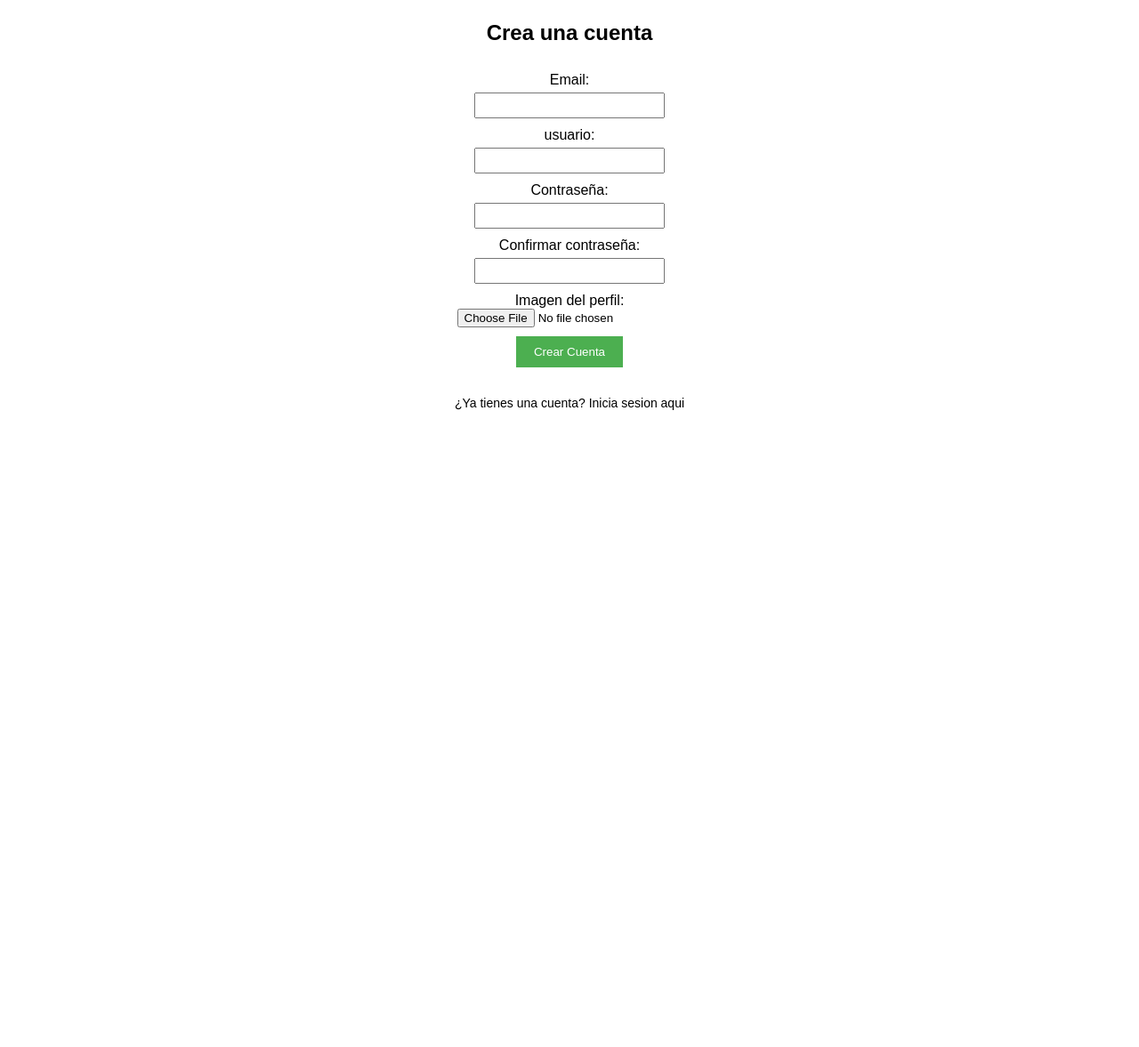
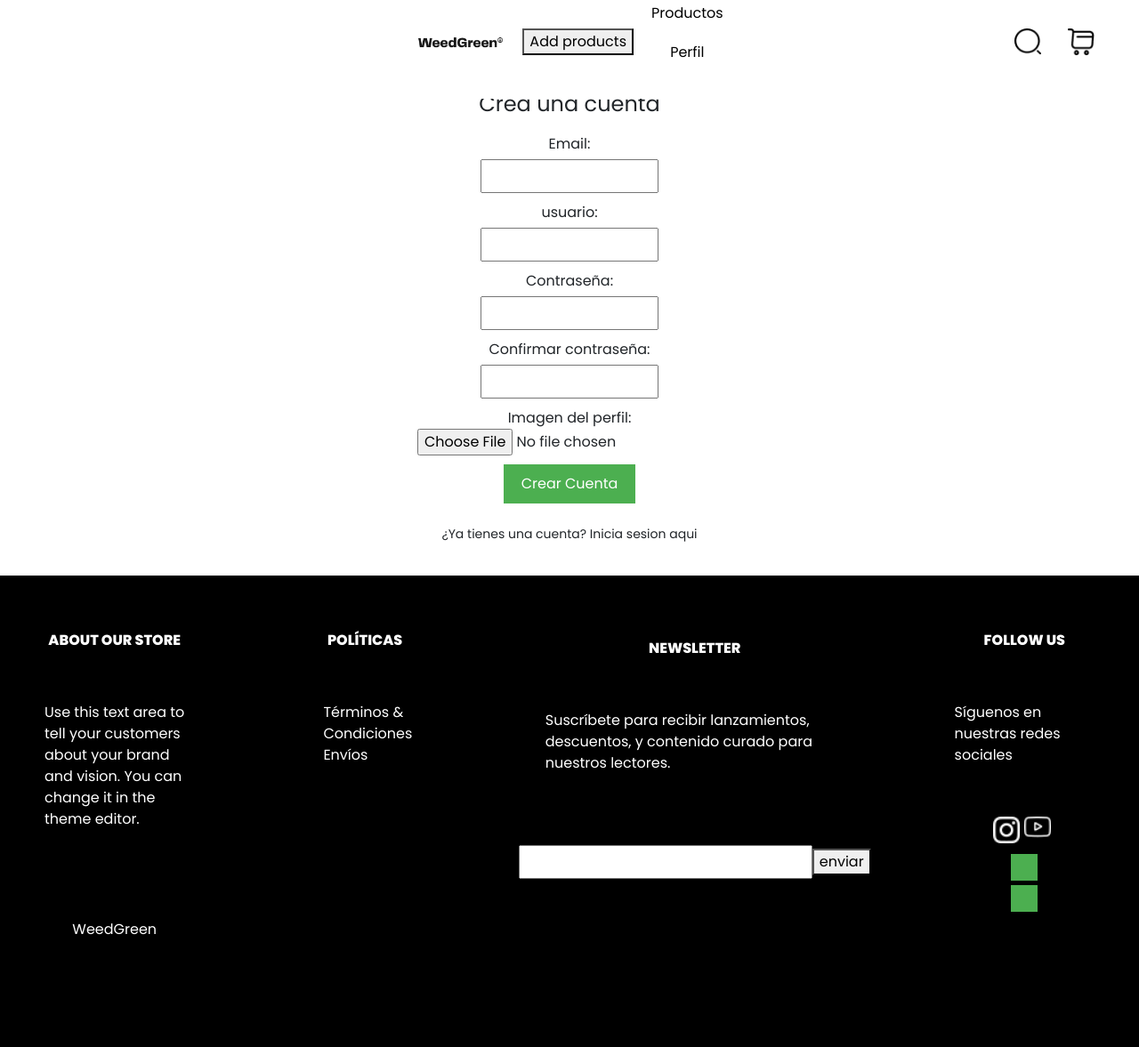
Before and after one commit to tats1820/EwwdGreen-vite, a website built with Vite: page src/sign-in/index.html in a window 1280 px wide. Shown: the part 17-1194 px from the top of the page at 89% size. Before the commit the page ends 800 px from the top, so only its background shows below. Built offline with nearby package versions, Linux system fonts and the light colour scheme; some packages are replaced by stand-ins of ours; no server answers.

Commit message:
correcciones de header

```diff
--- a/src/firebase.js
+++ b/src/firebase.js
@@ -47,7 +47,7 @@ const app = initializeApp(firebaseConfig);
 const db = getFirestore(app);
 const storage = getStorage(app);
 const auth = getAuth(app);
-/*
+
 onAuthStateChanged(auth, (user) => {
     console.log('hubo un cambio en auth')
     if (user) {
@@ -56,7 +56,7 @@ onAuthStateChanged(auth, (user) => {
     } else {
         userValidation(false)
     }
-});*/
+});
 
 export async function getProdcuts() {
     const allProducts = [];
--- a/src/global.css
+++ b/src/global.css
@@ -28,6 +28,8 @@
   .buttonBuyAndSearchHeader {
     display: flex;
     position: absolute;
+    justify-content: center;
+    flex-direction: row;
     margin-right: 30px;
     right: 0;
     gap: 20px;
--- a/src/log-in/style.css
+++ b/src/log-in/style.css
@@ -23,7 +23,7 @@ a {
     display: flex;
     justify-content: space-between;
     align-items: center;
-    padding: 10px;
+    padding: 0px;
     background-color: #f2f2f2;
 }
 
@@ -38,6 +38,10 @@ a {
 
 .productListHeader a {
     color: #000;
+}
+
+.text-iniciasesion{
+    padding-top: 50px;
 }
 
 /* Estilos del formulario de inicio de sesión */
--- a/src/sign-in/index.html
+++ b/src/sign-in/index.html
@@ -2,17 +2,62 @@
 <html lang="en">
 
 <head>
-    <meta charset="UTF-8">
+    <link rel="icon" type="image/x-icon" href="../public/images/images lacho/Weedgreenicon.png">
+    <title>Sign-in</title>
+
+
+    <meta charset="utf-8">
     <meta http-equiv="X-UA-Compatible" content="IE=edge">
+    <meta name="description" content="">
+    <meta name="viewport" content="width=device-width, initial-scale=1">
     <meta name="viewport" content="width=device-width, initial-scale=1.0">
-    <title>Sign-in</title>
     <link rel="stylesheet" href="style.css">
-</head>
+
+    <link rel="preconnect" href="https://fonts.googleapis.com">
+    <link rel="preconnect" href="https://fonts.gstatic.com" crossorigin>
+    <link href="https://fonts.googleapis.com/css2?family=Poppins:wght@100;400;800;900&display=swap" rel="stylesheet">
+
+
+    <link href="https://cdn.jsdelivr.net/npm/bootstrap@5.3.0-alpha1/dist/css/bootstrap.min.css" rel="stylesheet"
+        integrity="sha384-GLhlTQ8iRABdZLl6O3oVMWSktQOp6b7In1Zl3/Jr59b6EGGoI1aFkw7cmDA6j6gD" crossorigin="anonymous">
+
+
+    <script src="https://cdn.jsdelivr.net/npm/bootstrap@5.3.0-alpha1/dist/js/bootstrap.bundle.min.js"
+        integrity="sha384-w76AqPfDkMBDXo30jS1Sgez6pr3x5MlQ1ZAGC+nuZB+EYdgRZgiwxhTBTkF7CXvN" crossorigin="anonymous">
+    </script>
 
 <body>
 
+    <header id="headerdesktop">
+        <section class="logoHeaderSection">
+            <a href="/index/" target="_blank">
+                <img id="logoWeedGreen" src="../public/images/images lacho/WeedGreenLogo.png">
+            </a>
+        </section>
+        <a href="./addProducts/addProducts.html" target="_blank"> <button>Add products</button></a>
+
+
+        <section class="buttonBuyAndSearchHeader">
+            <img id="logoButton" src="../public/images/images lacho/Lupa.png">
+            <img id="logoButton" src="../public/images/images lacho/Car.png">
+        </section>
+
+        <section class="productListHeader">
+            <a href="./productList.html">
+                Productos
+            </a>
+
+            <section class="AccountHeader">
+                <a href="./sign-in/index.html">
+                    Perfil
+                </a>
+            </section>
+
+
+        </header>
+
     <section>
-        <h1>Crea una cuenta</h1>
+        <h1 class="text-creacuenta">Crea una cuenta</h1>
         <label for="email">Email:</label>
         <input type="text" name="email" id="email-input">
         <label for="username">usuario:</label>
@@ -28,6 +73,48 @@
         <p>¿Ya tienes una cuenta? <a href="/log-in/">Inicia sesion aqui</a></p>
     </section>
 
+    <footer class="row" id="footer">
+        <div class="col" id="footerColumn">
+
+            <h2 id="footerTitle">ABOUT OUR STORE</h2>
+            <p id="footerText">Use this text area to tell your customers about your brand and vision.
+                You can change
+                it
+                in the theme
+                editor.</p>
+
+            <p id="footerText" data-toggle="tooltip" data-placement="top" title="Tooltip text">WeedGreen</p>
+
+        </div>
+        <div class="col" id="footerColumn">
+            <h2 id="footerTitle">POLÍTICAS</h2>
+            <ul id="footerText">
+                <li>Términos & Condiciones</li>
+                <li>Envíos</li>
+            </ul>
+        </div>
+        <div class="col" id="footerColumn">
+            <h2 id="footerTitle">NEWSLETTER</h2>
+            <p id="footerText">Suscríbete para recibir lanzamientos, descuentos, y contenido curado para
+                nuestros
+                lectores.</p>
+            <section id="buttonEmail">
+                <input id="inputEmail" type="Su e-mail">
+                <button>enviar</button>
+            </section>
+        </div>
+        <div class="col" id="footerColumn">
+            <h2 id="footerTitle">FOLLOW US</h2>
+            <p id="footerText">Síguenos en nuestras redes sociales</p>
+            <section id="socialLinks">
+                <img src="../public/images/Social/instagram.png" alt="">
+                <img src="../public/images/Social/youtube.png" alt="">
+            </section>
+            <button id="social1"></button>
+            <button id="social2"></button>
+        </div>
+    </footer>
+
     <script type="module" src="./sign-in.js"></script>
 </body>
 
--- a/src/sign-in/style.css
+++ b/src/sign-in/style.css
@@ -23,7 +23,7 @@ a {
     display: flex;
     justify-content: space-between;
     align-items: center;
-    padding: 10px;
+    padding: 0px;
     background-color: #f2f2f2;
 }
 
@@ -38,6 +38,10 @@ a {
 
 .productListHeader a {
     color: #000;
+}
+
+.text-creacuenta{
+    padding-top: 100px;
 }
 
 /* Estilos del formulario de inicio de sesión */
```
Also changed, not shown: src/index.html (+4 -13 lines), src/log-in/index.html (+14 -4 lines), src/productList/productList.html (+25 -24 lines), src/singleProduct/singleProduct.html (+26 -28 lines).
